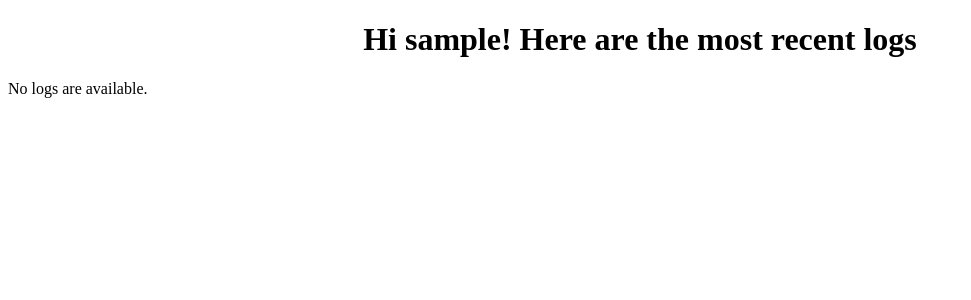
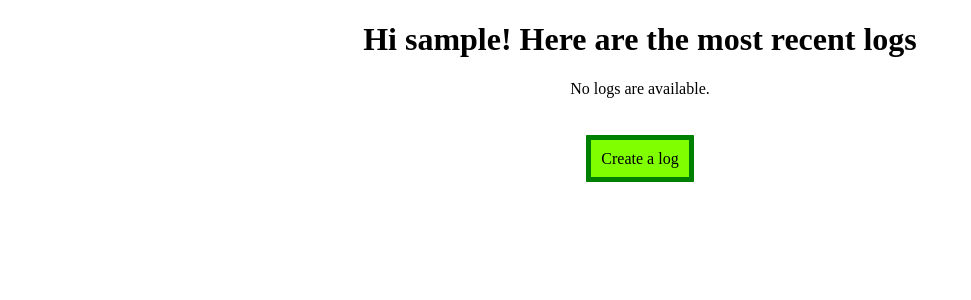
Before and after one commit to Andy-Wu12/NutriTrack, a Django app: page /logs/ in a window 1280 px wide. Shown: the top 300 px of the page, without its empty margins (0-971 px from the left). Run offline with Django 4.2, Linux system fonts and the light colour scheme; the visitor is signed in with stand-in values (Sample User, id 1); data that the repository does not hold is empty.

Commit message:
(#37) - added log index redirect to create log form

```diff
--- a/logs/static/logs/index-style.css
+++ b/logs/static/logs/index-style.css
@@ -3,19 +3,27 @@
     --link-hover-color: #48b4e0;
 }
 
-h1 {
+body {
     text-align: center;
 }
 
-.food-log-list {
-    list-style: none;
+.food-log-data {
+    text-align: center;
 }
 
-.food-log > a:hover {
+a:hover {
     color: var(--link-hover-color);
 }
 
-.food-log {
-    background-color: antiquewhite;
-    margin-bottom: 10px;
+#create-log-redirect {
+    text-decoration: none;
+    padding: 10px;
+    color: black;
+    background-color: chartreuse;
+    border: 5px solid green;
+    border-radius: 1%;
 }
+
+.log-container {
+    text-align: center;
+}
--- a/logs/templates/logs/index.html
+++ b/logs/templates/logs/index.html
@@ -41,5 +41,12 @@
             {% endif %}
         </section>
     </main>
+    <br/>
+    <br/>
+    {% if user.is_authenticated %}
+        <a id="create-log-redirect" href="{% url 'logs:create-log' %}">
+            Create a log
+        </a>
+    {% endif %}
 </body>
 </html>
--- a/logs/urls.py
+++ b/logs/urls.py
@@ -7,5 +7,6 @@ app_name = 'logs'
 urlpatterns = [
     path('', views.index, name='index'),
     path('<int:log_id>/', views.detail, name='detail'),
-    path('<int:log_id>/comment', views.comment, name='add-comment')
+    path('<int:log_id>/comment', views.comment, name='add-comment'),
+    path('create', views.create_log, name='create-log')
 ]
--- a/logs/views.py
+++ b/logs/views.py
@@ -26,6 +26,10 @@ def detail(request, log_id):
     return render(request, 'logs/detail.html', context)
 
 
+def create_log(request):
+    return render(request, 'logs/create-log.html', {})
+
+
 def comment(request, log_id):
     log = get_object_or_404(Log, pk=log_id)
 
```
Also changed, not shown: logs/static/logs/create-log.css (added, +28 -0 lines), logs/templates/logs/create-log.html (added, +30 -0 lines).
